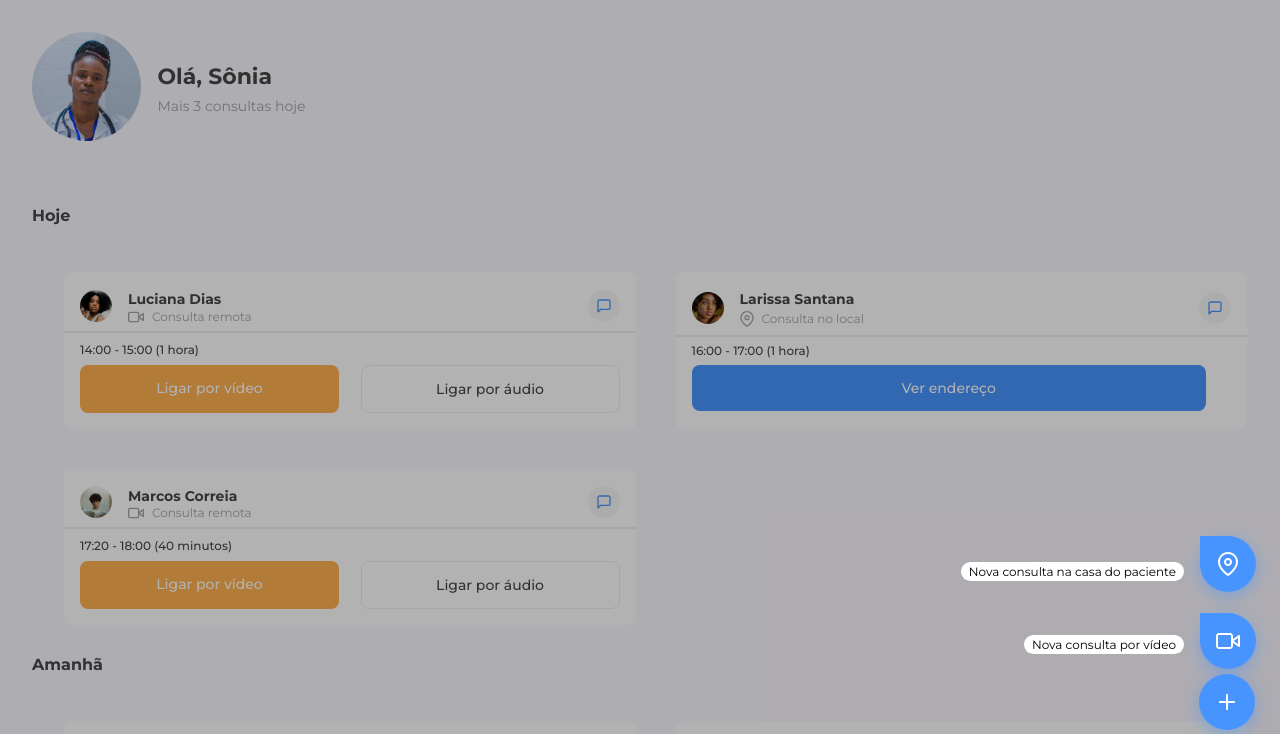
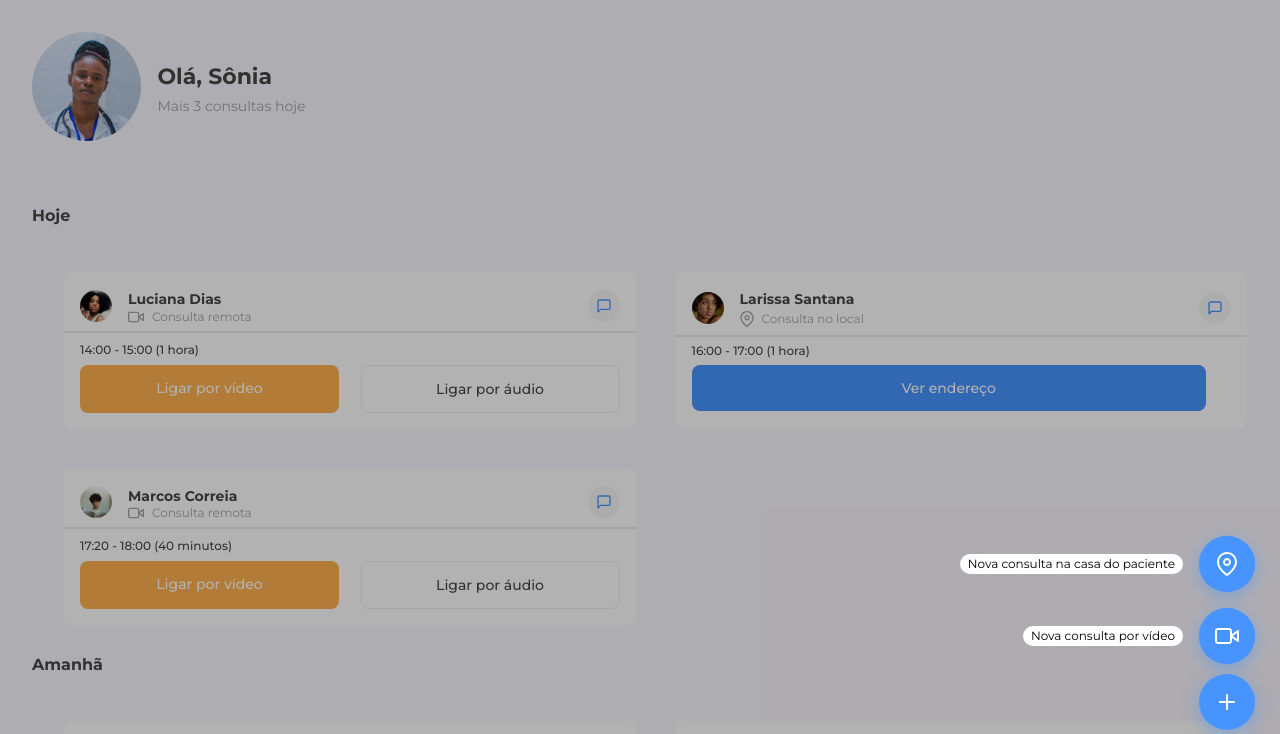
Before and after one commit to MNynee/aluramed-7doc, a plain HTML site: page index.html in a window 1280 px wide. Both pictures are taken after a click on the button 1227 px from the left and 702 px from the top of the page. Shown: the top 734 px of the page. Drawn offline with Linux system fonts and the light colour scheme.

Commit message:
Update .menu-lateral e README

```diff
--- a/src/css/botao-flutuante.css
+++ b/src/css/botao-flutuante.css
@@ -13,6 +13,7 @@
     box-shadow: 0 4px 16px rgba(72, 148, 255, 0.5);
     z-index: 5;
     cursor: pointer;
+    outline: none;
 }
 
 .botao-flutuante__link:hover {
@@ -27,8 +28,8 @@
     position: fixed;
     bottom: 0;
     right: 0;
-    gap: 2rem;
-    padding: 67vh 50px 170px 0;
+    gap: 1rem;
+    padding: 67vh 25px 170px 0;
     width: 100%;
     height: 100%;
     opacity: 0;
@@ -48,7 +49,7 @@
 
 .menu-lateral__item {
     display: flex;
-    align-items: baseline;
+    align-items: center;
     justify-content: flex-end;
     gap: 1rem;
     transition: .3s ease;
@@ -65,9 +66,10 @@
 }
 
 .menu-lateral__item__local, .menu-lateral__item__video {
-    width: 30px;
-    height: 30px;
+    width: 56px;
+    height: 56px;
     background-color: var(--azul);
+    border-radius: 50%;
 }
 
 .botao-flutuante__local,
```
Also changed, not shown: src/images/imagem4_readme.png (added), 1 other file.
